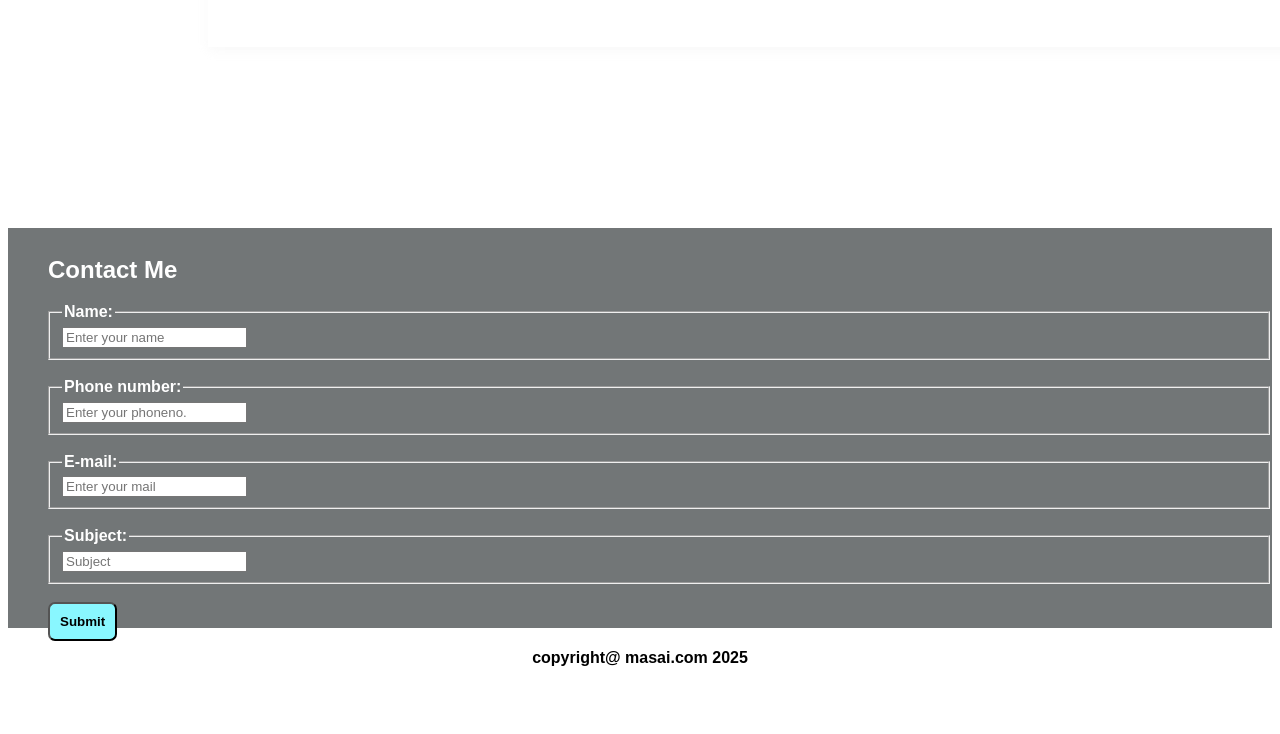
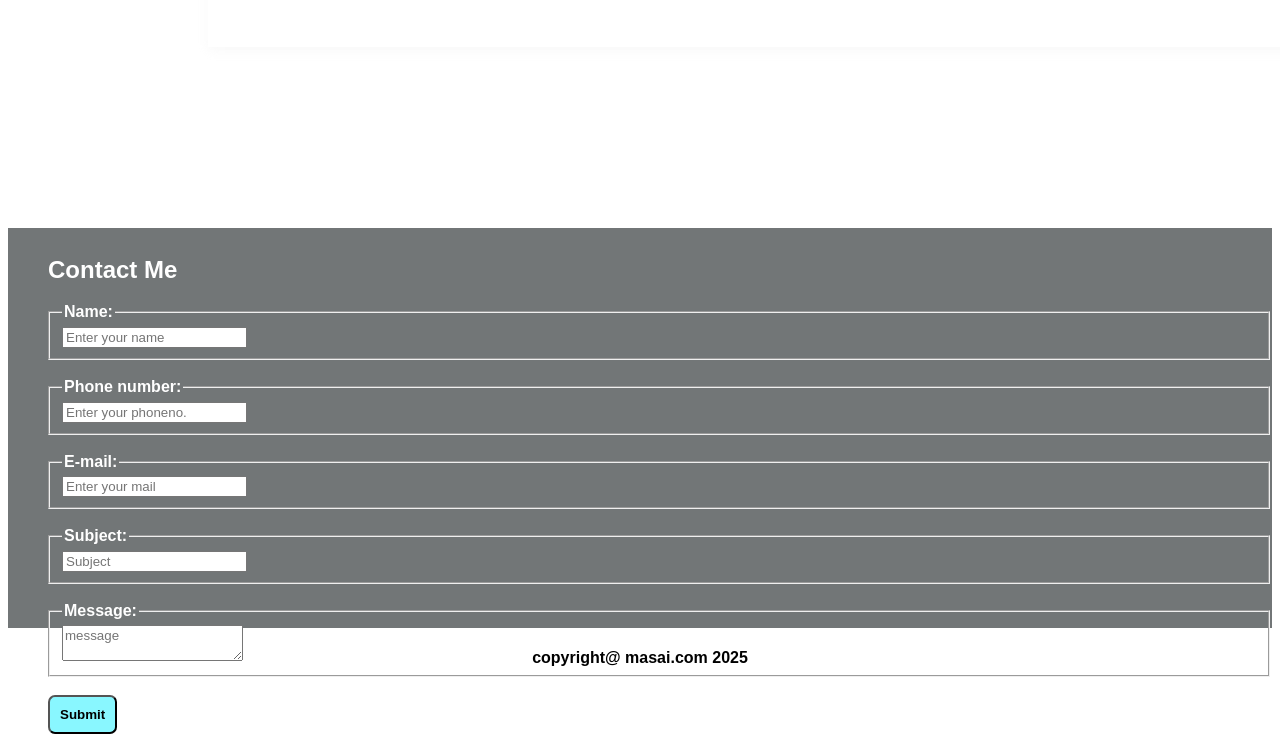
Before and after one commit to hemhemaKK/21-4-25-evaluation, a plain HTML site: page index.html in a window 1280 px wide. Shown: the part 1100-1834 px from the top of the page. Before the commit the page ends 1788 px from the top, so only its background shows below. Drawn offline with Linux system fonts and the light colour scheme.

Commit message:
Update index.html

```diff
--- a/index.html
+++ b/index.html
@@ -110,6 +110,10 @@
                     <legend for="Subject">Subject:</legend>
                     <input type="text" id="Subject"  placeholder="Subject" required/><br>
                 </fieldset><br>
+               <fieldset>
+                    <legend for="mess">Message:</legend>
+                    <textarea id="mess"  placeholder="message" ></textarea>
+                </fieldset><br>
                 <button class="btn">Submit</button>
             </form>
          </section>
```
